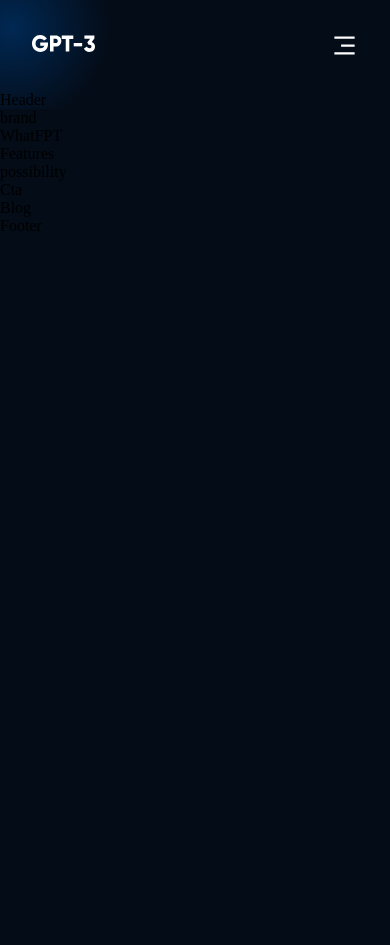
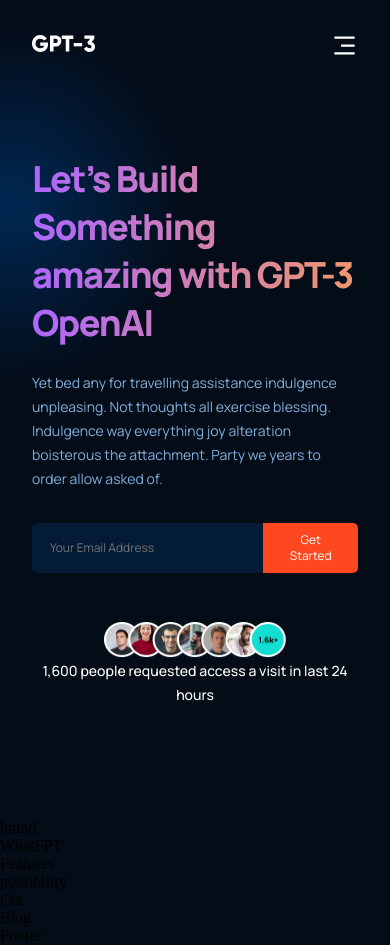
Before and after one commit to esplanadeA/PTproject_01, a React (Create React App) app: page / in a window 390 px wide. Before the commit the page ends 844 px from the top, so only its background shows below. Built offline with nearby package versions, Linux system fonts and the light colour scheme.

Commit message:
header css fixed

```diff
--- a/src/containers/header/Header.jsx
+++ b/src/containers/header/Header.jsx
@@ -1,8 +1,39 @@
 import React from 'react'
 import './header.css'
+import people from '../../assets/people.png'
+import ai from '../../assets/ai.png'
 
 const Header = () => {
-  return <div>Header</div>
+  return (
+    <div className="gpt3__header section__padding" id="home">
+      <div className="gpt3__header-content">
+        <h1 className="gradient__text">
+          Let’s Build Something amazing with GPT-3 OpenAI
+        </h1>
+        <p>
+          Yet bed any for travelling assistance indulgence unpleasing. Not
+          thoughts all exercise blessing. Indulgence way everything joy
+          alteration boisterous the attachment. Party we years to order allow
+          asked of.
+        </p>
+        <div className="gpt3__header-content__input">
+          <input
+            type="email"
+            placeholder="Your Email Address"
+            className="email"
+          />
+          <button type="button">Get Started</button>
+        </div>
+        <div className="gpt3__header-content__people">
+          <img src={people} alt="people" />
+          <p>1,600 people requested access a visit in last 24 hours</p>
+        </div>
+        {/* <div className="gpt3__header-image">
+          <img src={ai} alt="ai" />
+        </div> */}
+      </div>
+    </div>
+  )
 }
 
 export default Header
--- a/src/containers/header/header.css
+++ b/src/containers/header/header.css
@@ -0,0 +1,167 @@
+.gpt3__header {
+    display: flex;
+    flex-direction: row;
+}
+
+.gpt3__header-content {
+    flex: 1;
+    display: flex;
+    justify-content: center;
+    align-items: flex-start;
+    flex-direction: column;
+    margin-right: 5rem;
+}
+
+.gpt3__header-content h1 {
+    font-family: var(--font-family);
+    font-weight: 800;
+    font-size: 62px;
+    line-height: 75px;
+    letter-spacing: -0.04em;
+}
+
+.gpt3__header-content p {
+    font-family: var(--font-family);
+    font-weight: 400;
+    font-size: 20px;
+    line-height: 28px;
+    color: var(--color-text);
+
+    margin-top: 1.5rem;
+}
+
+.gpt3__header-content__input {
+    width: 100%;
+    margin: 2rem 0 1rem;
+
+    display: flex;
+    flex-direction: row;
+}
+
+.gpt3__header-content__input input {
+    flex: 2;
+    width: 100%;
+    min-height: 50px;
+    font-family: var(--font-family);
+    font-weight: 400;
+    font-size: 20px;
+    line-height: 28px;
+    background: var(--color-footer);
+    border: 2px solid var(--color-footer);
+    padding: 0 1rem;
+    outline: none;
+    color: #fff;
+
+    border-top-left-radius: 5px;
+    border-bottom-left-radius: 5px;
+}
+
+.gpt3__header-content__input button {
+    flex: 0.6;
+    width: 100%;
+    min-height: 50px;
+    font-family: var(--font-family);
+    font-weight: 400;
+    font-size: 20px;
+    line-height: 28px;
+    background: #FF4820;
+    border: 2px solid #FF4820;
+    padding: 0 1rem;
+    color: #fff;
+    cursor: pointer;
+    outline: none;
+
+    border-top-right-radius: 5px;
+    border-bottom-right-radius: 5px;
+}
+
+.gpt3__header-content__people {
+    width: 100%;
+    display: flex;
+    justify-content: flex-start;
+    align-items: center;
+    flex-direction: row;
+
+    margin-top: 2rem;
+}
+
+.gpt3__header-content__people img {
+   width:181.79px;
+   height: 38px;
+}
+
+.gpt3__header-content__people p {
+    margin: 0 0 0 1rem;
+    font-family: var(--font-family);
+    font-weight: 500;
+    font-size: 12px;
+    line-height: 38px;
+    color: #fff;
+    text-align: center;
+}
+
+.gpt3__header-image {
+    flex: 1;
+    display: flex;
+    justify-content: center;
+    align-items: center;
+}
+
+.gpt3__header-image img {
+    width: 100%;
+    height: 100%;
+}
+
+@media screen and (max-width: 1050px) {
+    .gpt3__header {
+        flex-direction: column;
+    }
+
+    .gpt3__header-content {
+        margin: 0 0 3rem;
+    }
+}
+
+@media screen and (max-width: 650px) {
+    .gpt3__header-content h1 {
+        font-size: 48px;
+        line-height: 60px;
+    }
+
+    .gpt3__header-content p {
+        font-size: 16px;
+        line-height: 24px;
+    }
+
+    .gpt3__header-content__people {
+        flex-direction: column;
+    }
+
+    .gpt3__header-content__people p {
+        margin: 0;
+    }
+
+    .gpt3__header-content__input input,
+    .gpt3__header-content__input button {
+        font-size: 16px;
+        line-height: 24px;
+    }
+}
+
+@media screen and (max-width: 490px) {
+    .gpt3__header-content h1 {
+        font-size: 36px;
+        line-height: 48px;
+    }
+
+    .gpt3__header-content p {
+        font-size: 14px;
+        line-height: 24px;
+    }
+
+    .gpt3__header-content__input input,
+    .gpt3__header-content__input button {
+        font-size: 12px;
+        line-height: 16px;
+    }
+}
```
